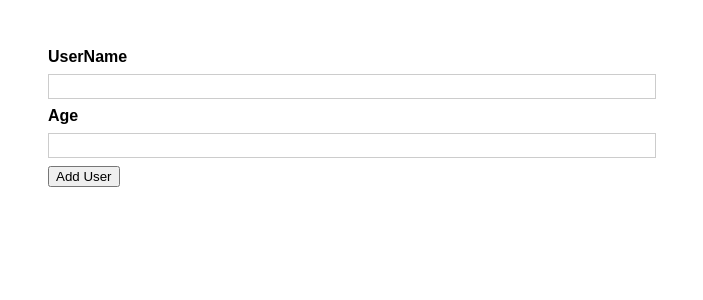
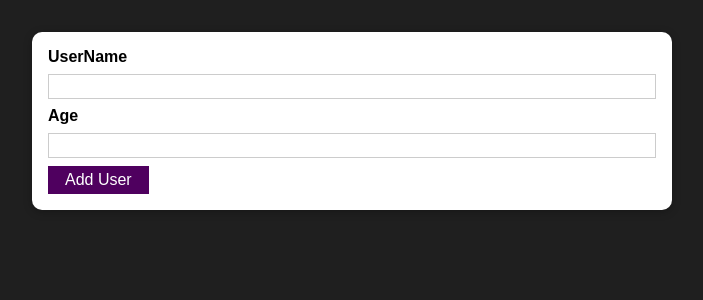
Before and after one commit to Musharraf188/error-model, a React (Create React App) app: page / in a window 1280 px wide. Shown: the top 300 px of the page, without its empty margins (288-991 px from the left). Built offline with nearby package versions, Linux system fonts and the light colour scheme.

Commit message:
UL/Completed

```diff
--- /dev/null
+++ b/src/components/UI/Button.js
@@ -0,0 +1,6 @@
+import classes from './Button.module.css';
+const Button = (props)=>{
+    return <button onClick={props.onClick} type={props.type || 'button'} className={classes.button}>{props.children}</button>
+}
+
+export default Button;
--- /dev/null
+++ b/src/components/UI/Button.module.css
@@ -0,0 +1,18 @@
+.button {
+  font: inherit;
+  border: 1px solid #4f005f;
+  background: #4f005f;
+  color: white;
+  padding: 0.25rem 1rem;
+  cursor: pointer;
+}
+
+.button:hover,
+.button:active {
+  background: #741188;
+  border-color: #741188;
+}
+
+.button:focus {
+  outline: none;
+}
--- a/src/components/UI/Card.module.css
+++ b/src/components/UI/Card.module.css
@@ -0,0 +1,5 @@
+.card {
+    background: white;
+    box-shadow: 0 2px 8px rgba(0, 0, 0, 0.26);
+    border-radius: 10px;
+  }
--- a/src/components/Users/AddUser.js
+++ b/src/components/Users/AddUser.js
@@ -1,6 +1,7 @@
 import classes from './AddUser.module.css';
 import Card from '../UI/Card';
 import { useState } from 'react';
+import Button from '../UI/Button';
 const AddUser =(props)=>{
     const [userInput, setUserInput] = useState('');
     const [userAge, setUserAge] = useState('');
@@ -13,20 +14,24 @@ const AddUser =(props)=>{
     }
     const SubmitHandler =(event)=>{
         event.preventDefault();
-        const userData={
-            name:userInput,
-            age:userAge
+        if(userInput.trim().length===0 || userAge.trim().length===0){
+            return;
         }
-        props.onSave={userData}
+        if(userAge < 1){
+            return;
+        }
+     console.log(userInput, userAge);
+        setUserInput('');
+        setUserAge('');
             }
     return (
     <Card className={classes.input} >
     <form onSubmit={SubmitHandler}>
         <label>UserName</label>
-        <input onChange={inputHandler} type="text"/>
+        <input value={userInput} onChange={inputHandler} type="text"/>
         <label>Age</label>
-        <input onChange={ageHandler} type="number"/>
-        <button type='submit'>Add User</button>
+        <input value={userAge} onChange={ageHandler} type="number"/>
+        <Button type='submit'>Add User</Button>
     </form>
     </Card>
     )
--- a/src/index.css
+++ b/src/index.css
@@ -4,7 +4,7 @@
 
 html {
   font-family: sans-serif;
-  background: 1f1f1f;
+  background: #1f1f1f;
 }
 
 body {
```
